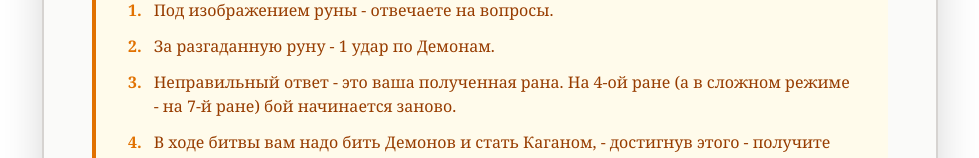
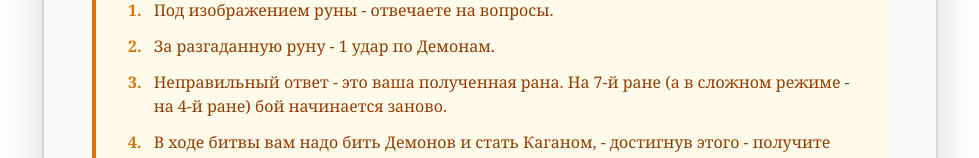
Before and after one commit to frekler/turkic, a Next.js app: page / in a window 1280 px wide. Shown: the part 1266-1424 px from the top of the page, without its empty margins (150-1129 px from the left). Built offline with nearby package versions, Linux system fonts and the light colour scheme.

Commit message:
Minor changes

```diff
--- a/app/data/translations.ts
+++ b/app/data/translations.ts
@@ -23,7 +23,7 @@ export const translations = {
     tr: "Çözülen rune için Şeytanlara 1 vuruş."
   },
   rule3: {
-    ru: "Неправильный ответ - это ваша полученная рана. На 4-ой ране (а в сложном режиме - на 7-й ране) бой начинается заново.",
+    ru: "Неправильный ответ - это ваша полученная рана. На 7-й ране (а в сложном режиме - на 4-й ране) бой начинается заново.",
     tr: "Yanlış cevap aldığınız yaranızdır. 4. yarada (zor modda 7. yarada) savaş yeniden başlar."
   },
     rule4: {
```
